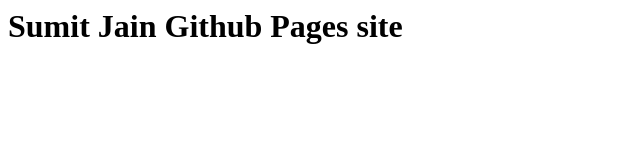
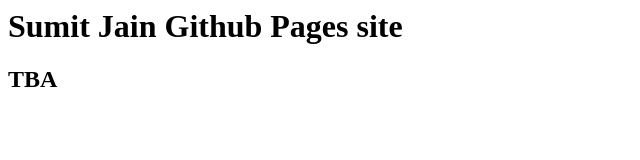
Before and after one commit to sumitjain-/sumitjain-.github.io, a plain HTML site: page index.html in a window 1280 px wide. Shown: the full height of the page, 0-640 px from the left. Drawn offline with Linux system fonts and the light colour scheme.

Commit message:
Update index.html

```diff
--- a/index.html
+++ b/index.html
@@ -1,3 +1,7 @@
 <h1>
   Sumit Jain Github Pages site
 </h1>
+
+<h2>
+  TBA
+</h2>
```
